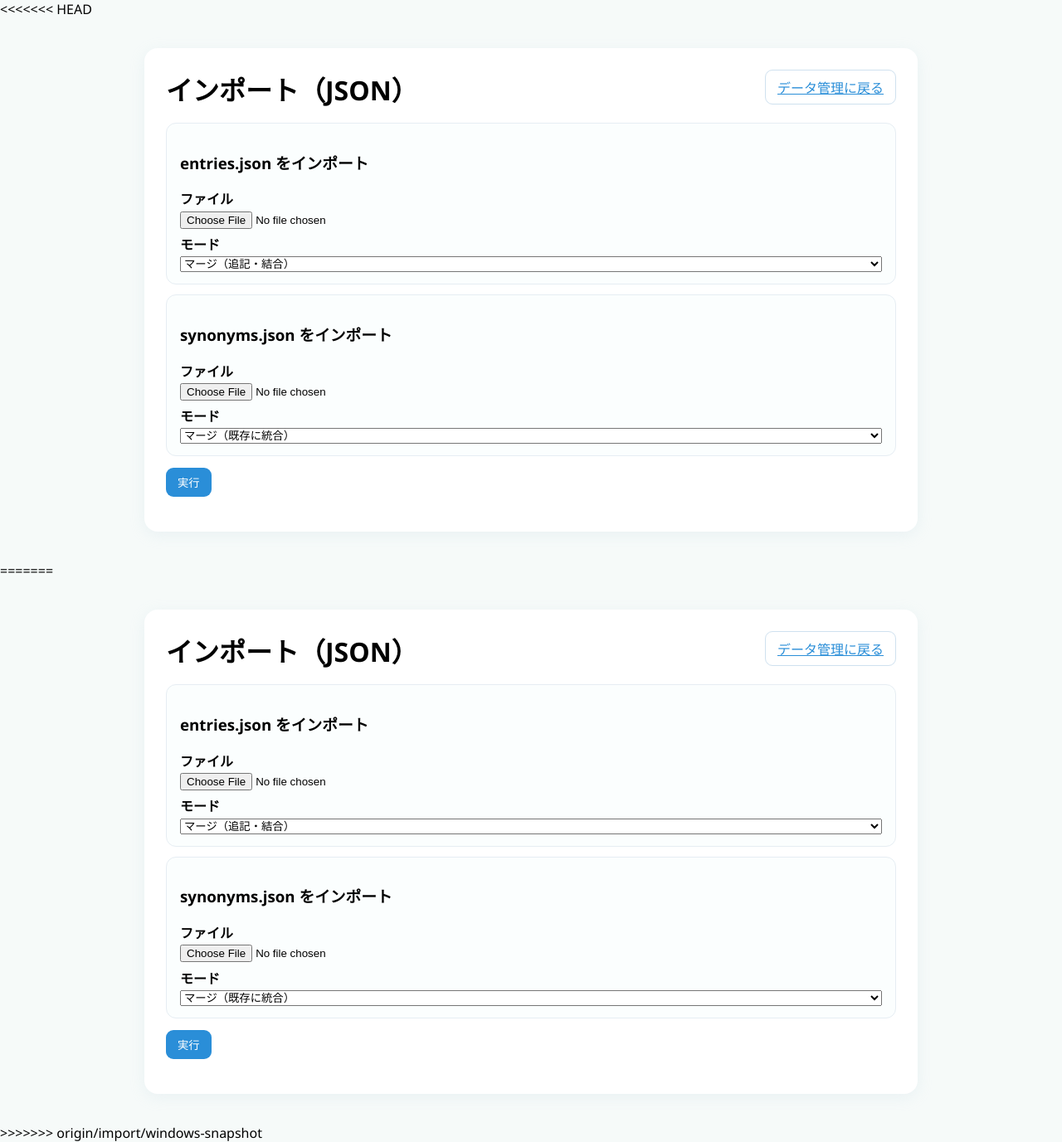
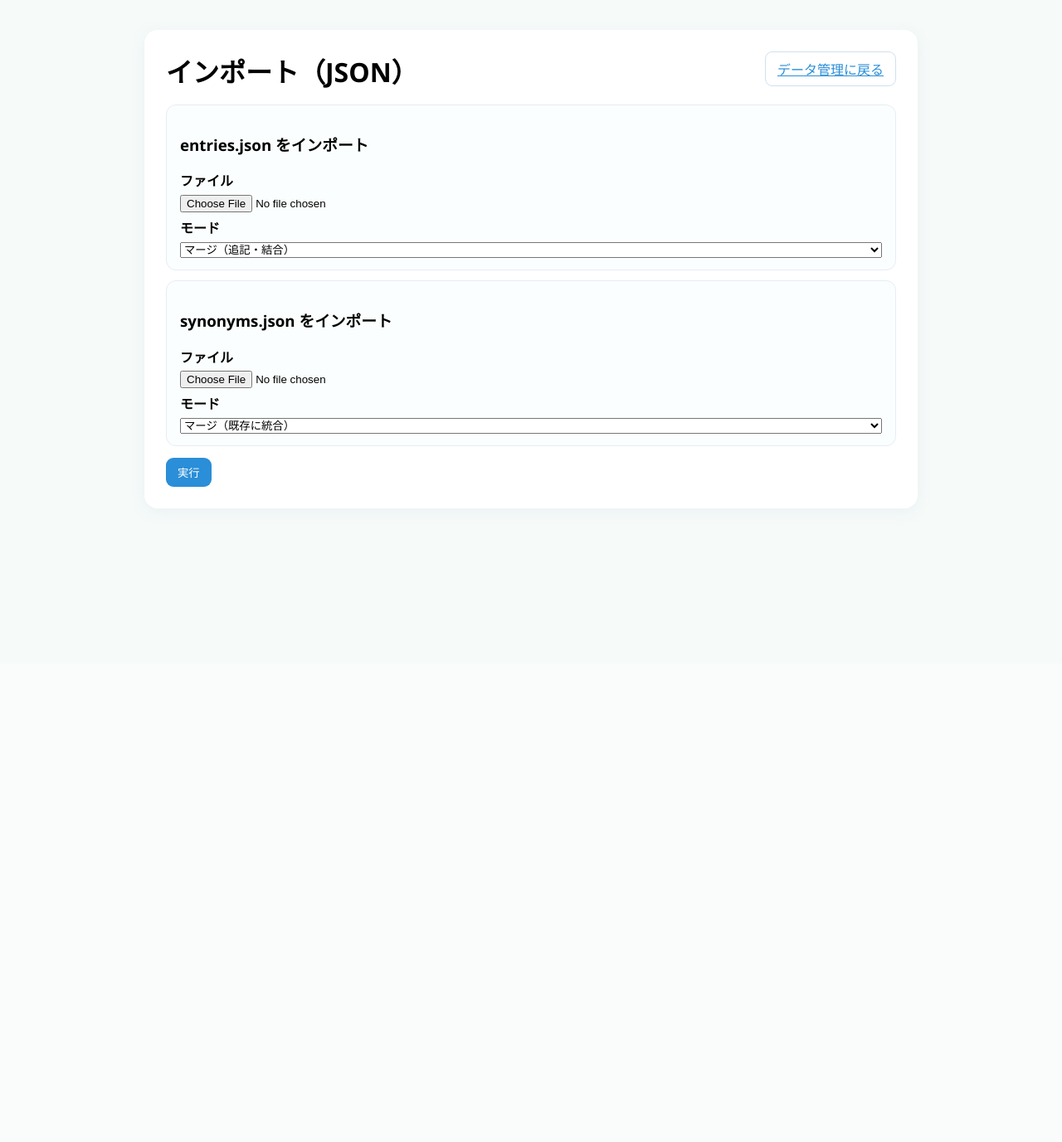
Before and after one commit to fullygoto/kankouai, a Flask app: page /admin/import in a window 1280 px wide. Shown: the whole page at 83% size. After the commit the page ends 614 px from the top, so only its background shows below. Run offline with Flask 3, Linux system fonts and the light colour scheme; the visitor is signed in with stand-in values (Sample User, id 1); parts of the project's set-up code (start-up, migrations or seed data) failed here and were passed over.

Commit message:
Update admin_import.html

```diff
--- a/templates/admin_import.html
+++ b/templates/admin_import.html
@@ -1,4 +1,3 @@
-<<<<<<< HEAD
 <!DOCTYPE html>
 <html lang="ja">
 <head>
@@ -56,62 +55,3 @@
 </div>
 </body>
 </html>
-=======
-<!DOCTYPE html>
-<html lang="ja">
-<head>
-<meta charset="utf-8">
-<title>インポート（JSON）</title>
-<style>
-  body{font-family:'Segoe UI','メイリオ',sans-serif;background:#f6faf9;margin:0}
-  .container{max-width:880px;margin:36px auto;background:#fff;border-radius:16px;box-shadow:0 4px 18px #b7d3e033;padding:26px;position:relative}
-  h1{margin:0 0 18px}
-  .top-actions{position:absolute;right:26px;top:26px;display:flex;gap:8px}
-  .btn{border:none;border-radius:9px;padding:8px 14px;cursor:pointer}
-  .primary{background:#2a8ed8;color:#fff}
-  .ghost{background:#fff;border:1px solid #cfe1ef;color:#2a8ed8}
-  .card{border:1px solid #e6edf3;border-radius:12px;padding:14px 16px;margin:12px 0;background:#fbfefe}
-  label{display:block;font-weight:600;margin:.4rem 0 .2rem}
-  input[type=file],select{width:100%}
-  .row{display:grid;grid-template-columns:1fr 1fr;gap:14px}
-  @media (max-width:760px){.row{grid-template-columns:1fr}}
-</style>
-</head>
-<body>
-<div class="container">
-  <div class="top-actions">
-    <a href="{{ url_for('main.admin_entry') }}" class="btn ghost">データ管理に戻る</a>
-  </div>
-  <h1>インポート（JSON）</h1>
-
-  <form method="post" enctype="multipart/form-data">
-    <div class="card">
-      <h3>entries.json をインポート</h3>
-      <label>ファイル</label>
-      <input type="file" name="entries_json" accept=".json">
-      <label>モード</label>
-      <select name="entries_mode">
-        <option value="merge">マージ（追記・結合）</option>
-        <option value="replace">上書き（既存を全置換）</option>
-      </select>
-    </div>
-
-    <div class="card">
-      <h3>synonyms.json をインポート</h3>
-      <label>ファイル</label>
-      <input type="file" name="synonyms_json" accept=".json">
-      <label>モード</label>
-      <select name="synonyms_mode">
-        <option value="merge">マージ（既存に統合）</option>
-        <option value="replace">上書き（既存を全置換）</option>
-      </select>
-    </div>
-
-    <div style="margin-top:14px">
-      <button type="submit" class="btn primary">実行</button>
-    </div>
-  </form>
-</div>
-</body>
-</html>
->>>>>>> origin/import/windows-snapshot
```
